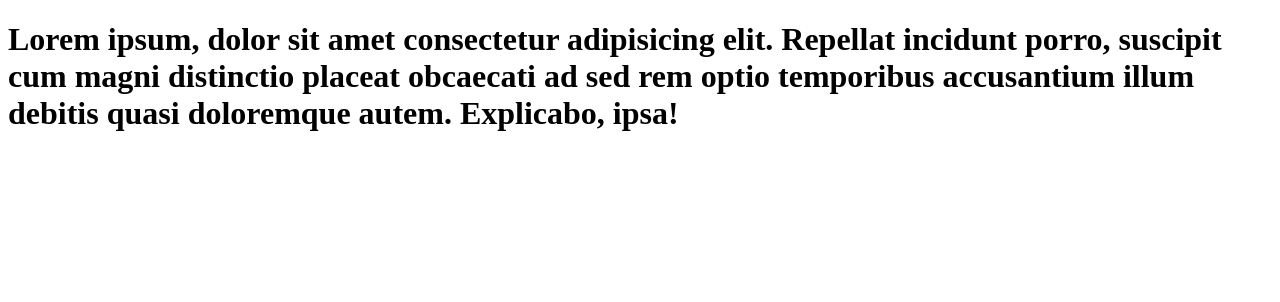
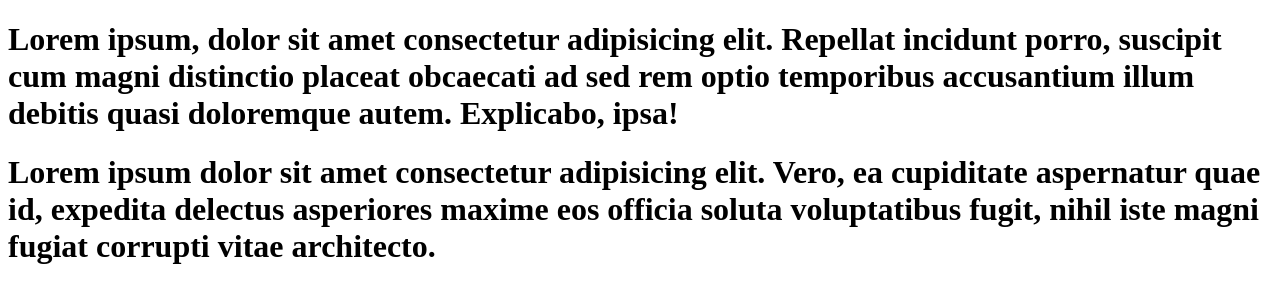
Before and after one commit to Snehalgullapudi/learn-git, a plain HTML site: page index.html in a window 1280 px wide. Drawn offline with Linux system fonts and the light colour scheme.

Commit message:
add paragraph to code

```diff
--- a/index.html
+++ b/index.html
@@ -7,5 +7,7 @@
 </head>
 <body>
     <h1>Lorem ipsum, dolor sit amet consectetur adipisicing elit. Repellat incidunt porro, suscipit cum magni distinctio placeat obcaecati ad sed rem optio temporibus accusantium illum debitis quasi doloremque autem. Explicabo, ipsa!</h1>
+    <h1>Lorem ipsum dolor sit amet consectetur adipisicing elit. Vero, ea cupiditate aspernatur quae id, expedita delectus asperiores maxime eos officia soluta voluptatibus fugit, nihil iste magni fugiat corrupti vitae architecto.
+    </h1>
 </body>
 </html>
```
